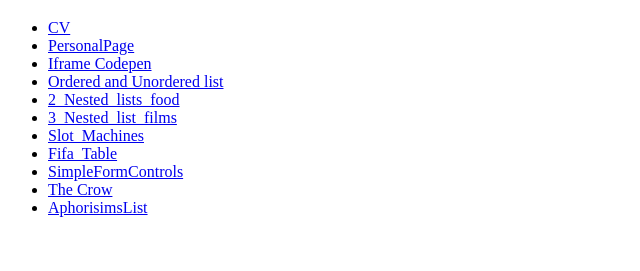
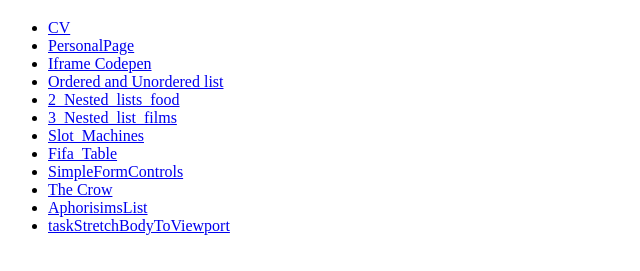
Before and after one commit to IlianaZlatareva/WebDesignHW, a plain HTML site: page index.html in a window 1280 px wide. Shown: the part 61-332 px from the top of the page, without its empty margins (0-640 px from the left). Drawn offline with Linux system fonts and the light colour scheme.

Commit message:
Web Design HW

```diff
--- a/index.html
+++ b/index.html
@@ -43,6 +43,9 @@
         <li>
             <a href="../HW/pages/AphorismsList.html" target="_blank">AphorisimsList</a>
         </li>
+        <li>
+            <a href="../HW/pages/taskStretchBodyToViewport.html" target="_blank">taskStretchBodyToViewport</a>
+        </li>
     </ul>
 </body>
 </html>
--- /dev/null
+++ b/pages/styles/taskStretchBodyToViewport.css
@@ -0,0 +1,11 @@
+*{
+    box-sizing: border-box;
+}
+html{
+    height: 100%;
+}
+body{
+    margin: 0;
+    min-height: 100vh;
+    border: 50px solid red;
+}
```
Also changed, not shown: pages/taskStretchBodyToViewport.html (added, +20 -0 lines).
